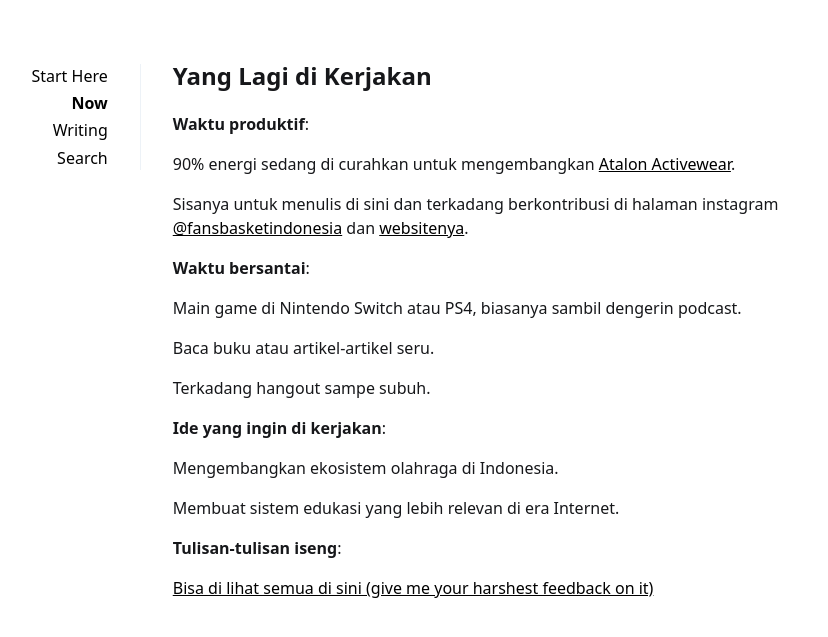
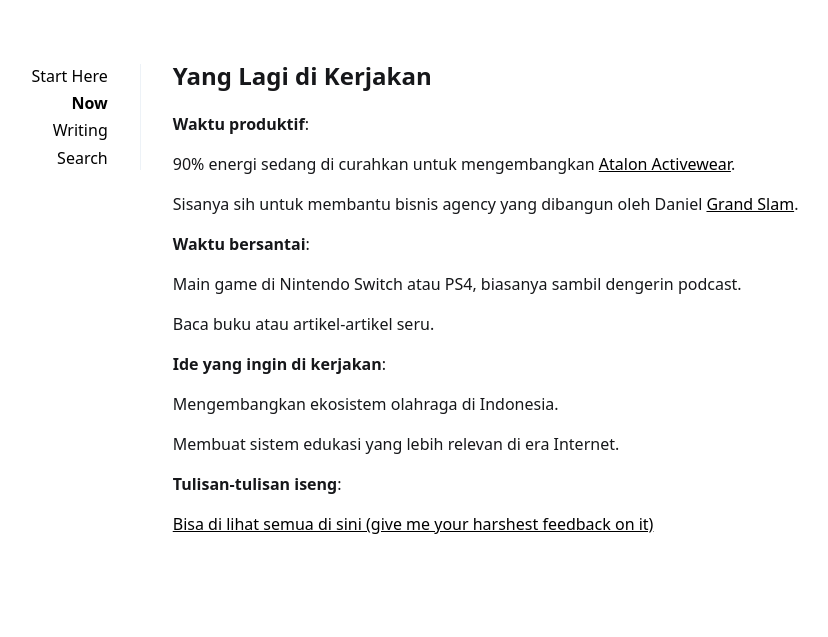
Before and after one commit to chickenchop/jekyll, a Jekyll site: the page built from _pages/Now.md, in a window 1280 px wide. Shown: the top 637 px of the page, without its empty margins (180-1008 px from the left). Built offline with Jekyll 4.4.1, drawn with Linux system fonts in a browser that asks for light colours.

Commit message:
Update Now.md

```diff
--- a/_pages/Now.md
+++ b/_pages/Now.md
@@ -7,7 +7,7 @@ title: Yang Lagi di Kerjakan
 
 90% energi sedang di curahkan untuk mengembangkan [Atalon Activewear](https://www.atalon.id).
 
-Sisanya untuk menulis di sini dan terkadang berkontribusi di halaman instagram [@fansbasketindonesia](https://www.instagram.com/fansbasketindonesia) dan [websitenya](https://www.fansbasket.org).
+Sisanya sih untuk membantu bisnis agency yang dibangun oleh Daniel [Grand Slam](tiktok.com/@grandslam.id).
 
 
 **Waktu bersantai**:
@@ -15,8 +15,6 @@ Sisanya untuk menulis di sini dan terkadang berkontribusi di halaman instagram [
 Main game di Nintendo Switch atau PS4, biasanya sambil dengerin podcast.
 
 Baca buku atau artikel-artikel seru.
-
-Terkadang hangout sampe subuh.
 
 
 **Ide yang ingin di kerjakan**:
```
